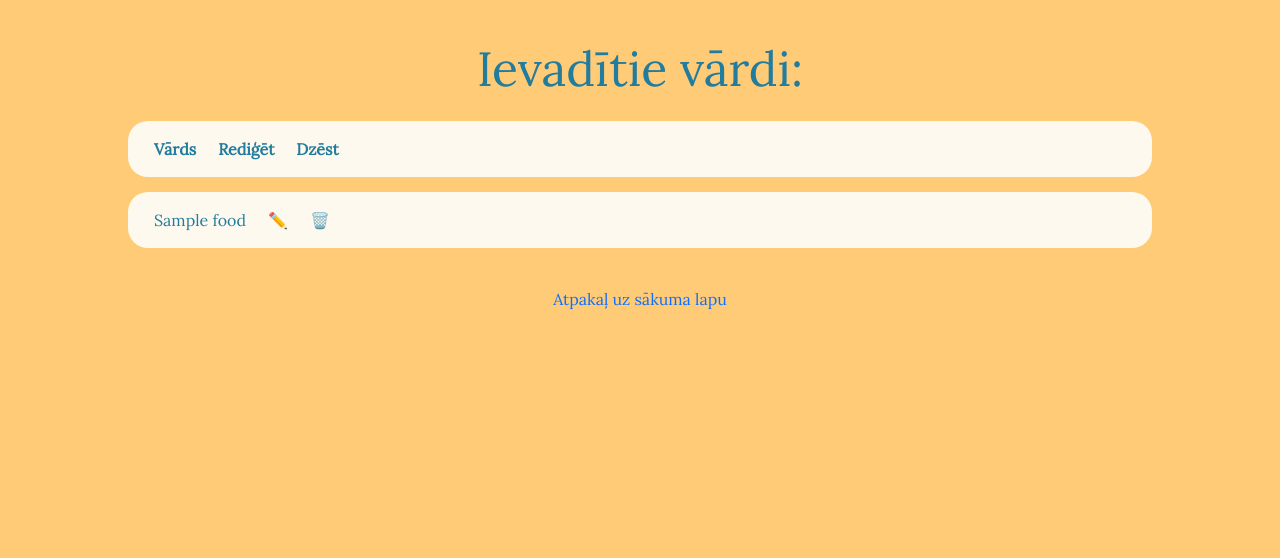
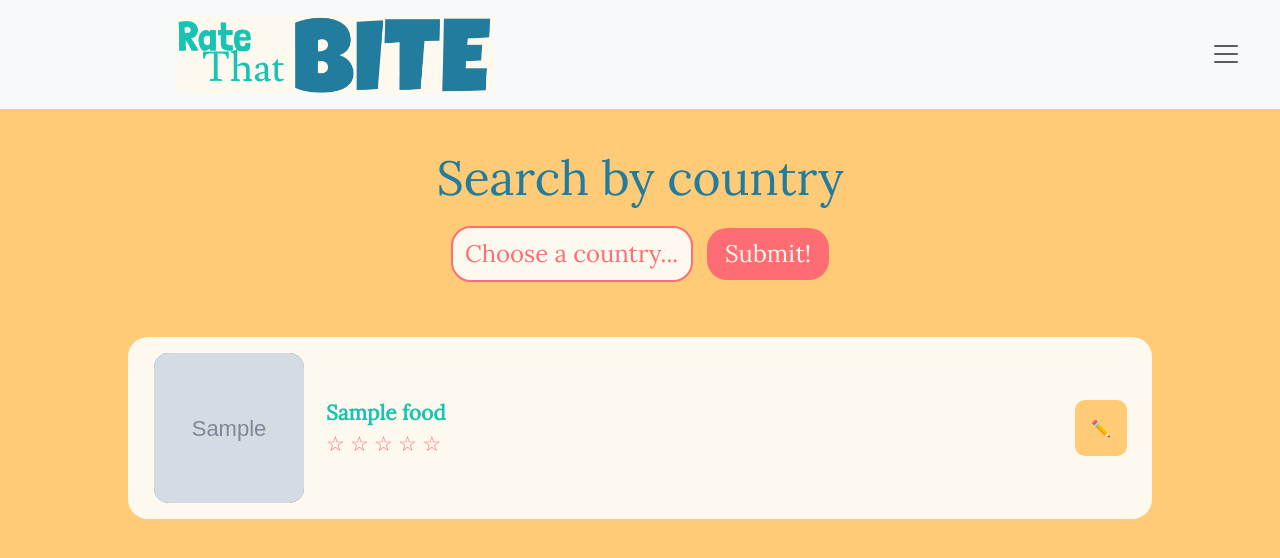
Before and after one commit to Plaurate/LuluLala, a Flask app: page /ratedfoods in a window 1280 px wide. Shown: the top 558 px of the page. Run offline with Flask 3, Linux system fonts and the light colour scheme; a user stored in the database is signed in; tables that the repository leaves empty hold one stand-in row (values such as "Sample post"); grey boxes marked "Sample" are stand-in pictures; a database or web service that is not in the repository returns one stand-in record (values such as "Sample title"); data that the repository does not hold is empty.

Commit message:
Update ratedfoods.html

```diff
--- a/EatThatBite/templates/ratedfoods.html
+++ b/EatThatBite/templates/ratedfoods.html
@@ -1,30 +1,88 @@
 {% extends "layout.html" %}
 
 {% block body %}
+<nav class="navbar bg-body-tertiary">
+    <div class="container-fluid">
+        <!-- Logo -->
+        <div class="logo1">
+            <img src="../static/logo_short.png" alt="Logo">
+        </div>
 
-    <h2>Ievadītie vārdi:</h2>
-    {%if rows %}
-    <table>
-        <thead>
-            <tr>
-                <th>Vārds</th>
-                <th>Rediģēt</th>
-                <th>Dzēst</th>
-            </tr>
-        </thead>
-        {% for name in rows %}
-        <tr>
-            <td>{{ name[1] }}</td>
-            <td><a href="/rediget/{{ name[0] }}" onclick="return confirm('Piekrīti, ka šis vārds tiks rediģēts? ')">✏️</a></td>
-            <td><a href="/dzest/{{ name[0] }}" onclick="return confirm('Piekrīti, ka šis vārds tiks dzēsts? ')">🗑️</a></td>
-        </tr>
+        <!-- Hamburger toggler (always visible) -->
+        <button class="navbar-toggler" type="button" data-bs-toggle="collapse" data-bs-target="#navbarMenu"
+                aria-controls="navbarMenu" aria-expanded="false" aria-label="Toggle navigation">
+            <span class="navbar-toggler-icon"></span>
+        </button>
+
+        <!-- Menu items -->
+        <div class="collapse navbar-collapse" id="navbarMenu">
+            <ul class="navbar-nav ms-auto">
+                <li class="nav-item">
+                    <a class="nav-link" href="{{ url_for('rateit') }}">Rate the foods!</a>
+                </li>
+                <li class="nav-item">
+                    <a class="nav-link" href="{{ url_for('show_names') }}">See your ratings</a>
+                </li>
+                <li class="nav-item">
+                    <a class="nav-link" href="{{ url_for('stats') }}">Statistics</a>
+                </li>
+            </ul>
+        </div>
+    </div>
+</nav>
+
+
+
+
+<h2>Search by country</h2>
+
+<!-- Country filter -->
+<form action="/ratedfoods" method="post">
+    <select name="country" required>
+        <option value="" selected disabled>Choose a country...</option>
+        {% for country in countries %}
+            <option value="{{ country }}">{{ country }}</option>
         {% endfor %}
-    </table>
+    </select>
+    <button type="submit">Submit!</button>
+</form>
+<div class="food-list">
+    {% if rows %}
+        <table>
+            <tbody>
+                {% for food in rows %}
+                <tr>
+                    <!-- Image -->
+                    <td>
+                        <img src="{{ food[3] }}" alt="{{ food[1] }}">
+                    </td>
+
+                    <!-- Name + Stars stacked vertically -->
+                    <td class="food-info">
+                        <div class="food-name" style="font-size: 1.3em">{{ food[1] }}</div>
+                        <div class="starstar" style="font-size: 1.3em">
+                            {% set rating = food[4]|int %}
+                            {% for i in range(1, 6) %}
+                                {% if i <= rating %}
+                                    ★
+                                {% else %}
+                                    ☆
+                                {% endif %}
+                            {% endfor %}
+                        </div>
+                    </td>
+
+                    <!-- Edit link -->
+                    <td class="edit-cell">
+                        <a href="/rediget/{{ food[0] }}" onclick="return confirm('Are you sure you want to edit this food?')">✏️</a>
+                    </td>
+                </tr>
+                {% endfor %}
+            </tbody>
+        </table>
     {% else %}
-    <p>Datubāzē vēl nav neviena vārda</p>
+        <p>You have not rated any foods yet.</p>
     {% endif %}
-
-    <br>
-    <a href="/">Atpakaļ uz sākuma lapu</a>
+</div>
 
 {% endblock %}
```
